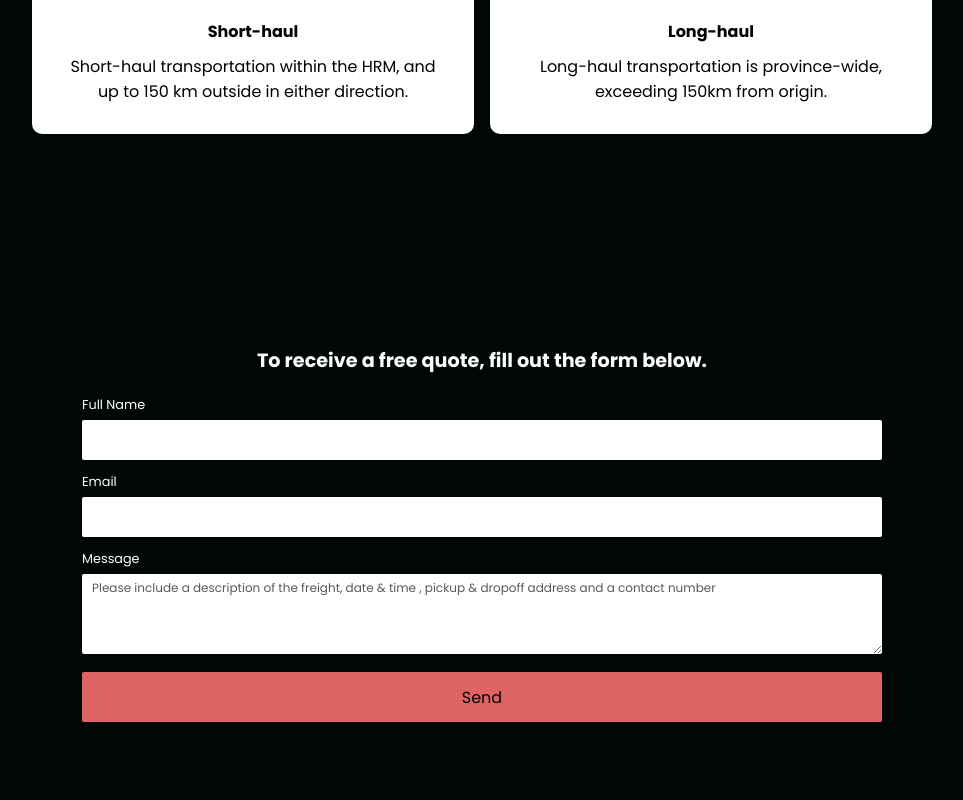
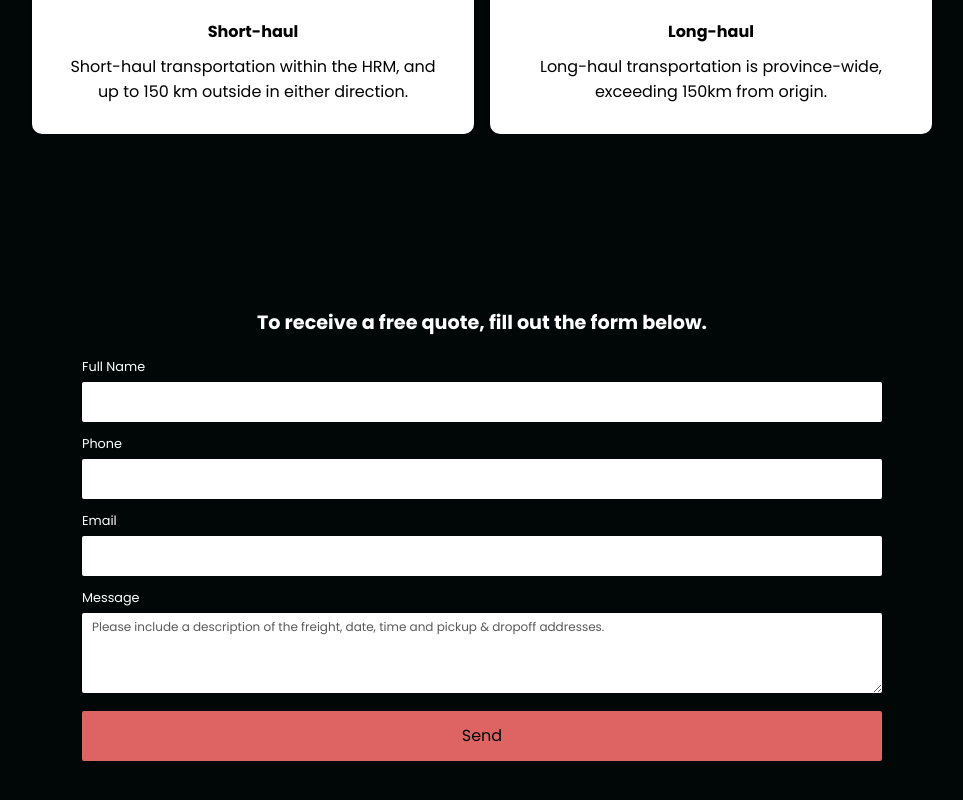
Before and after one commit to reyncode/moving-co, a React (Create React App) app: page / in a window 1280 px wide. Shown: the part 3128-3928 px from the top of the page, without its empty margins (158-1121 px from the left). Built offline with nearby package versions, Linux system fonts and the light colour scheme.

Commit message:
Change message description

```diff
--- a/src/components/Form/FormSignup.js
+++ b/src/components/Form/FormSignup.js
@@ -28,6 +28,17 @@ const FormSignup = ({ submitForm }) => {
                     {errors.username && <p>{errors.username}</p>}
                 </div>
                 <div className='form-inputs'>
+                    <label className='form-label'>Phone</label>
+                    <input
+                        className='form-input'
+                        type='tel'
+                        name='phone'
+                    // value={values.email}
+                    // onChange={handleChange}
+                    />
+                    {errors.email && <p>{errors.email}</p>}
+                </div>
+                <div className='form-inputs'>
                     <label className='form-label'>Email</label>
                     <input
                         className='form-input'
@@ -38,14 +49,13 @@ const FormSignup = ({ submitForm }) => {
                     />
                     {errors.email && <p>{errors.email}</p>}
                 </div>
-
                 <div className='form-inputs'>
                     <label className='form-label'>Message</label>
                     <textarea
                         className='form-input-message'
                         type='text'
                         name='message'
-                        placeholder='Please include a description of the freight, date & time , pickup & dropoff address and a contact number'
+                        placeholder='Please include a description of the freight, date, time and pickup & dropoff addresses.'
                         value={values.message}
                         onChange={handleChange}
                     />
```
